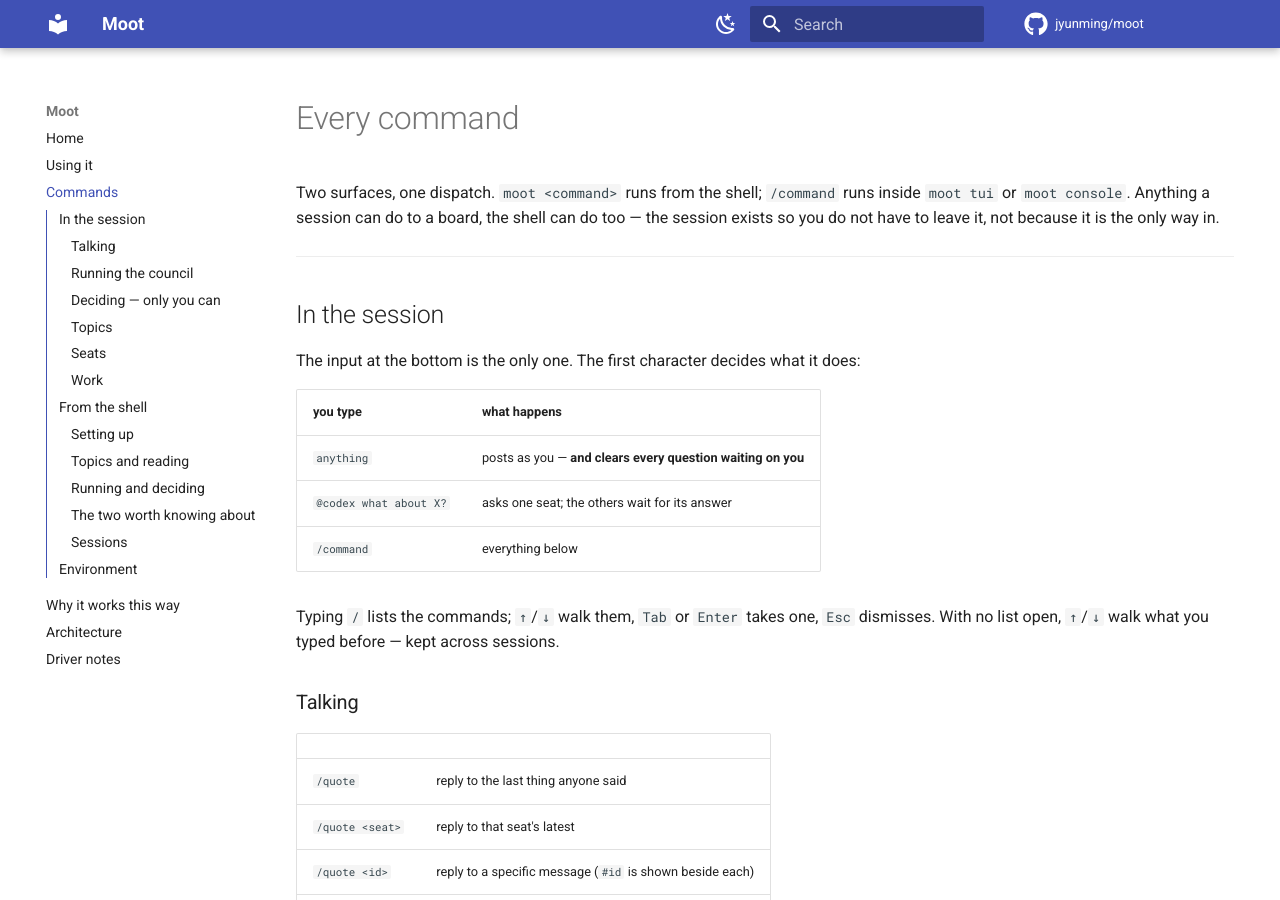
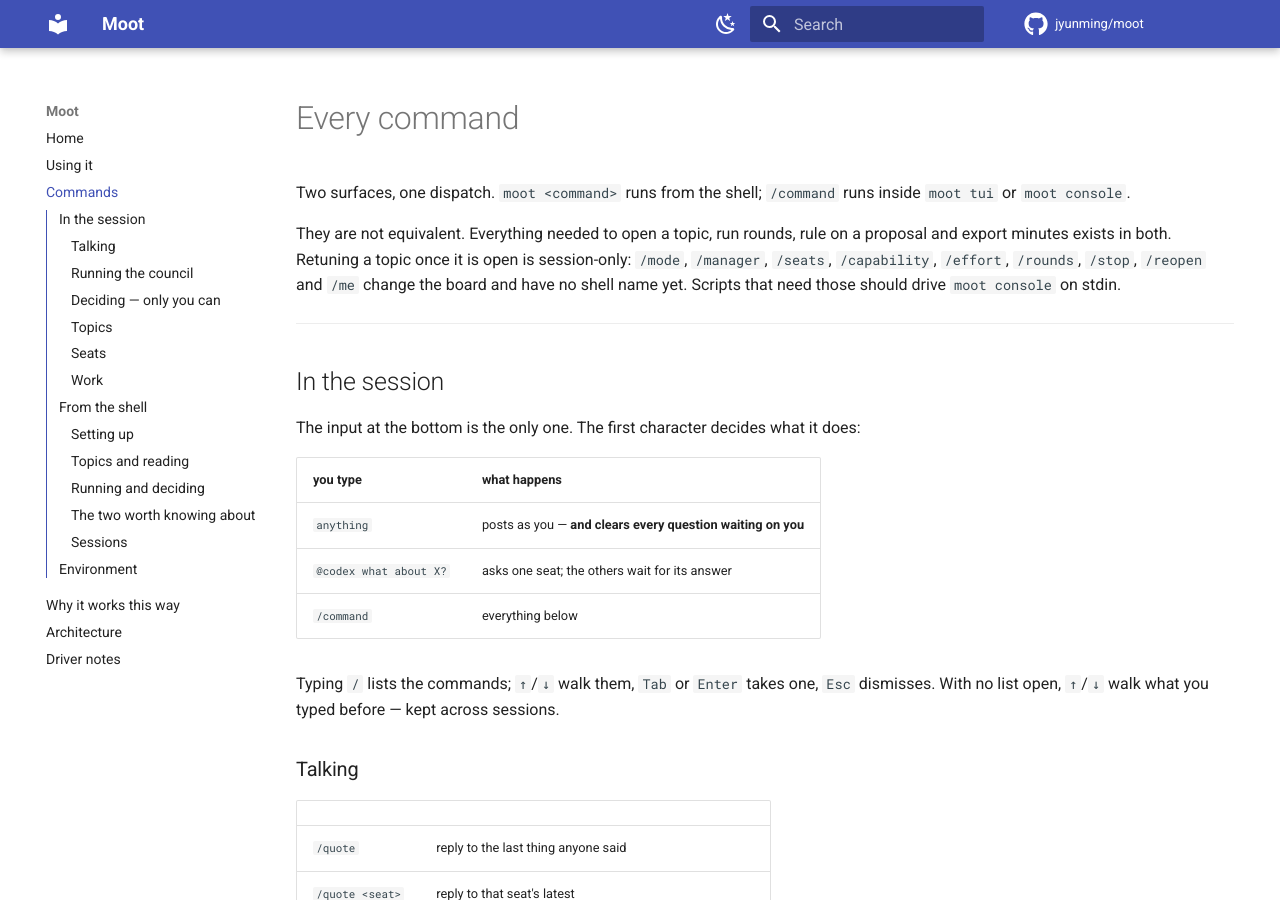
Before and after one commit to jyunming/moot, an MkDocs documentation site: the page built from docs/COMMANDS.md, in a window 1280 px wide and 900 px high. Built offline with MkDocs 1.6.1 and Material for MkDocs 9.7.7, drawn with Linux system fonts in a browser that asks for light colours; comment, search, counter and statistics services are not loaded.

Commit message:
docs audit: four claims that were not true
An audit read every doc against the code. Confirmed each finding at HEAD
before touching it:

- ARCHITECTURE.md said mcp_server.py exposes eight tools. It exposes 11.
- ARCHITECTURE.md said drivers/ holds three transport styles. Every driver
  subclasses SpawnDriver; "stdio_json" and "acp" are strings in an argparse
  choices list with no class behind them. One transport.
- COMMANDS.md said anything a session can do to a board, the shell can do
  too. Computed the difference: eight board-mutating slash commands have no
  shell name. It says so now, and points scripts at the console on stdin.
- README and docs/index.md stamped the same status table with two dates.

Both number claims now have a test that counts the real thing and fails on
the exact drift -- checked by reintroducing each stale number and watching
them go red. Prose numbers rot silently; the sentence still reads fine with
the wrong word in it, so review never catches them.

Page: dropped the "young, and honest about it" framing and a second stale
test count. The seat table stays -- it says which CLIs work, which is the
useful part.

Co-Authored-By: Claude Opus 5 (1M context) <noreply@anthropic.com>
Claude-Session: https://claude.ai/code/session_0199vnHV7vEdJ9C3NbDsY8c3

```diff
--- a/docs/COMMANDS.md
+++ b/docs/COMMANDS.md
@@ -1,9 +1,13 @@
 # Every command
 
 Two surfaces, one dispatch. `moot <command>` runs from the shell; `/command` runs
-inside `moot tui` or `moot console`. Anything a session can do to a board, the
-shell can do too — the session exists so you do not have to leave it, not because
-it is the only way in.
+inside `moot tui` or `moot console`.
+
+They are not equivalent. Everything needed to open a topic, run rounds, rule on a
+proposal and export minutes exists in both. Retuning a topic once it is open is
+session-only: `/mode`, `/manager`, `/seats`, `/capability`, `/effort`, `/rounds`,
+`/stop`, `/reopen` and `/me` change the board and have no shell name yet. Scripts
+that need those should drive `moot console` on stdin.
 
 ---
 
```
Also changed, not shown: docs/ARCHITECTURE.md (+2 -2 lines), docs/index.md (+1 -1 lines), 2 other files.
